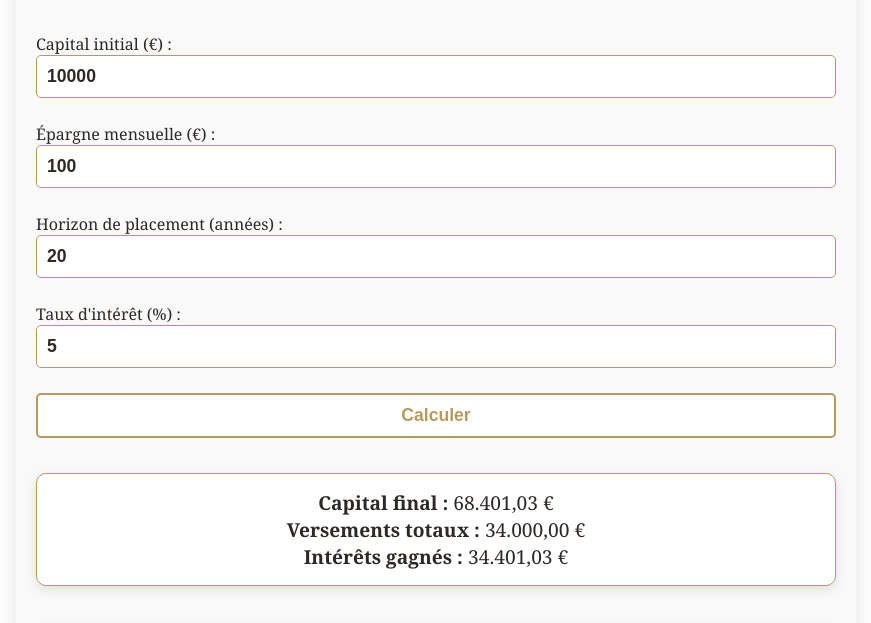
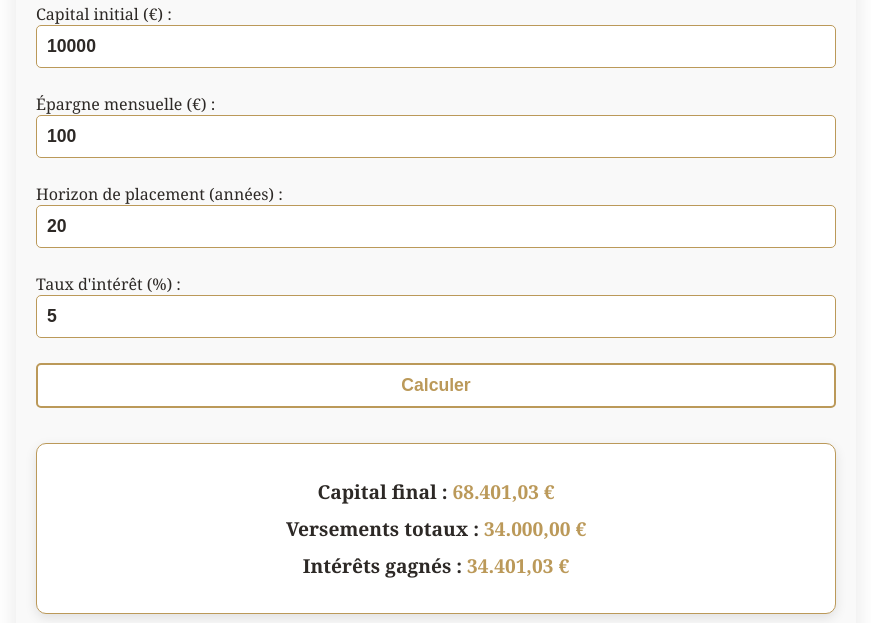
Before and after one commit to Kioutte/calculatrice-interets-composes, a plain HTML site: page index.html in a window 1280 px wide. Both pictures are taken after a click on the button "Calculer". Shown: the part 172-795 px from the top of the page, without its empty margins (204-1075 px from the left). Drawn offline with nearby package versions, Linux system fonts and the light colour scheme.

Commit message:
Update index.html

```diff
--- a/index.html
+++ b/index.html
@@ -27,14 +27,14 @@
             color: #2D2926;
             box-shadow: 0 8px 24px rgba(0, 0, 0, 0.1);
             background-color: #f9f9f9; /* Légère couleur de fond pour la carte */
-            margin-top: 30px;
+            margin-top: 10px; /* Réduction de l'espacement vertical */
         }
         .title-container {
             display: flex;
             align-items: center;
             justify-content: center;
             flex-direction: column;
-            margin-bottom: 20px;
+            margin-bottom: 10px; /* Réduction de l'espace entre le titre et le contenu */
             text-align: center;
         }
         .title-container h1 {
@@ -81,7 +81,7 @@
             color: #ffffff; /* Texte blanc sur survol */
         }
         .result {
-            text-align: center;
+            text-align: center; /* Centrer les résultats */
             margin-top: 20px;
             font-size: 1.2em; /* Légère augmentation pour accentuer les résultats */
             color: #2D2926;
@@ -91,8 +91,21 @@
             border: 1px solid #BB9959; /* Bordure dorée pour souligner */
             box-shadow: 0 4px 12px rgba(0, 0, 0, 0.1);
         }
+        .result ul {
+            list-style: none;
+            padding-left: 0;
+        }
+        .result ul li {
+            margin-bottom: 10px;
+            font-weight: bold; /* Texte en gras pour les libellés */
+            color: #2D2926; /* Texte noir pour les libellés */
+        }
+        .highlight {
+            color: #BB9959;
+            font-weight: bold;
+        }
         #chartContainer {
-            margin-top: 40px;
+            margin-top: 30px; /* Réduction de l'espacement */
             background-color: #f9f9f9;
             padding: 20px;
             border-radius: 8px;
@@ -100,7 +113,7 @@
         }
         #myChart {
             max-width: 100%;
-            height: 400px;
+            height: 400px; /* Taille bien définie pour éviter le débordement */
         }
 
         /* Logo caché par défaut */
@@ -122,6 +135,17 @@
             color: #2D2926;
             margin-top: 10px;
             display: block;
+        }
+
+        /* Section contact */
+        .contact {
+            text-align: center;
+            margin-top: 30px;
+            font-size: 1em;
+            color: #2D2926;
+        }
+        .contact p {
+            margin-bottom: 5px;
         }
 
         /* Styles spécifiques pour l'impression */
@@ -194,11 +218,18 @@
         <div class="result" id="resultat"></div>
 
         <div id="chartContainer">
+            <h3 style="text-align: center;">Évolution du Capital avec les Versements Mensuels et les Intérêts</h3> <!-- Titre ajouté pour le graphique -->
             <canvas id="myChart"></canvas>
         </div>
 
         <!-- Phrase de résumé générée -->
         <div class="summary" id="summaryText"></div>
+
+        <!-- Section de contact avec appel à l'action -->
+        <div class="contact">
+            <p><strong>Pour en savoir plus sur nos services d'investissement, contactez-nous dès aujourd'hui !</strong></p>
+            <p>Email: sales@pire.be | Téléphone: +32 71 325 411</p>
+        </div>
 
         <!-- Bouton d'impression avec le même design que "Calculer" -->
         <button onclick="imprimerPage()">Imprimer la page</button>
@@ -253,9 +284,11 @@
 
             // Mise à jour de la section des résultats
             document.getElementById("resultat").innerHTML = `
-                <strong>Capital final :</strong> ${formattedCapitalFinal} €<br>
-                <strong>Versements totaux :</strong> ${formattedTotalVersements} €<br>
-                <strong>Intérêts gagnés :</strong> ${formattedInteretsGagnes} €
+                <ul>
+                    <li><strong>Capital final :</strong> <span class="highlight">${formattedCapitalFinal} €</span></li>
+                    <li><strong>Versements totaux :</strong> <span class="highlight">${formattedTotalVersements} €</span></li>
+                    <li><strong>Intérêts gagnés :</strong> <span class="highlight">${formattedInteretsGagnes} €</span></li>
+                </ul>
             `;
 
             // Générer le résumé en dessous du graphique, en mettant en gras et en couleur les variables
@@ -283,24 +316,24 @@
                             data: dataVersements,
                             borderColor: '#000000',
                             backgroundColor: 'rgba(0, 0, 0, 0.2)',
-                            borderWidth: 2,
+                            borderWidth: 3, /* Lignes plus épaisses pour meilleure visibilité */
                             fill: true,
-                            pointRadius: 2,
+                            pointRadius: 3, /* Points plus gros pour meilleure visibilité */
                         },
                         {
                             label: 'Capital total',
                             data: dataCapital,
                             borderColor: '#BB9959',
                             backgroundColor: 'rgba(187, 153, 89, 0.4)',
-                            borderWidth: 2,
+                            borderWidth: 3, /* Lignes plus épaisses pour meilleure visibilité */
                             fill: true,
-                            pointRadius: 2,
+                            pointRadius: 3, /* Points plus gros pour meilleure visibilité */
                         }
                     ]
                 },
                 options: {
                     responsive: true,
-                    maintainAspectRatio: false,
+                    maintainAspectRatio: true, /* Maintenir le ratio d'aspect pour éviter les débordements */
                     scales: {
                         x: {
                             ticks: {
```
